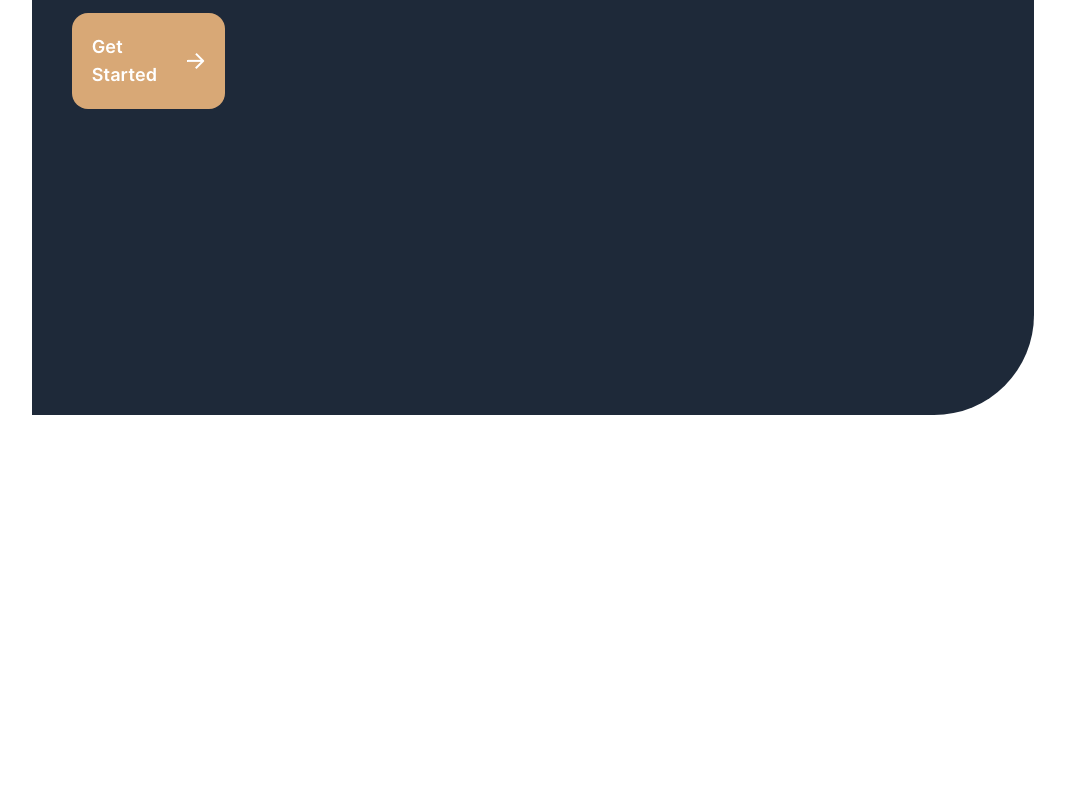
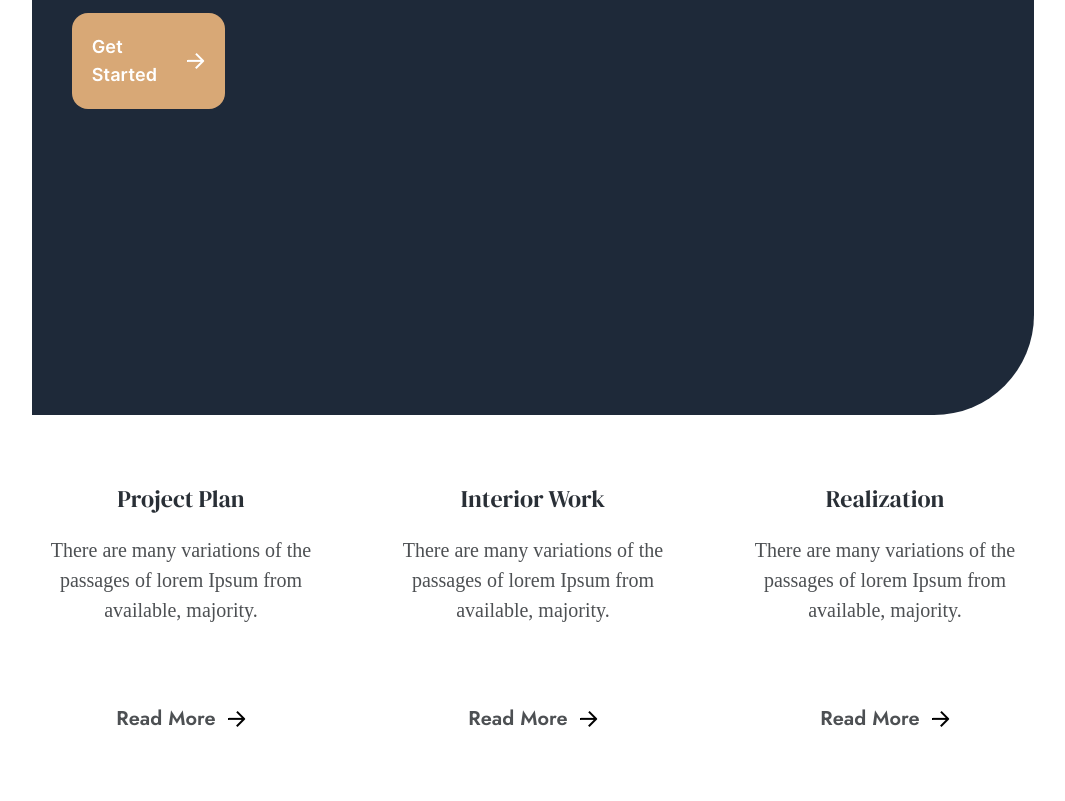
Before and after one commit to poor-memory-web/home-landing-website-html-tailwind, a website: page public/index.html in a window 1280 px wide. Shown: the part 571-1372 px from the top of the page, without its empty margins (107-1172 px from the left). Before the commit the page ends 1018 px from the top, so only its background shows below. Drawn offline with Linux system fonts and the light colour scheme; files whose address does not match are found by name.

Commit message:
build section services

```diff
--- a/public/index.html
+++ b/public/index.html
@@ -32,12 +32,16 @@
                 class="header-content w-full h-190 bg-gray-800 text-white rounded-tl-[100px] rounded-br-[100px] mt-[154px] p-10">
                 <h1 class="header-content__title font-DMSerifDisplay text-6xl mt-18 leading-[125%]">Let's make your <br>
                     home beautiful together</h1>
-                <p class="header-content__desc font-inter-semibold text-2xl mt-2 leading-[150%]">There are many variations of the passages<br> of
+                <p class="header-content__desc font-inter-semibold text-2xl mt-2 leading-[150%]">There are many
+                    variations of the passages<br> of
                     lorem Ipsum fromavailable,
                     majority.</p>
                 <div class="header-botton-link">
-                    <a href="#" class="header-contenr__link bg-primary mt-4 text-lg font-inter-semibold p-5 w-2/12 rounded-2xl flex gap-3 justify-center items-center">Get Started
-                        <img src="./images/arrow-right-white.png" alt="arrow_right_picture" class="header-content__link-arrow-icon h-4">
+                    <a href="#"
+                        class="header-contenr__link bg-primary mt-4 text-lg font-inter-semibold p-5 w-2/12 rounded-2xl flex gap-3 justify-center items-center">Get
+                        Started
+                        <img src="./images/arrow-right-white.png" alt="arrow_right_picture"
+                            class="header-content__link-arrow-icon h-4">
                     </a>
                 </div>
             </section>
@@ -46,6 +50,55 @@
 
 
 
+    <!-- *****Main***** -->
+
+
+
+    <main class="main">
+        <div class="container">
+            <section class="services w-full flex justify-between px-20">
+                <div class="services-left w-4/12 text-center p-1">
+                    <h4 class="services-left__title text-title font-DMSerifDisplay text-2xl">Project Plan</h4>
+                    <p class="services-left__desc mt-5 text-desc text-xl font-jost-regular leading-desc">There are many
+                        variations of the<br> passages of lorem Ipsum from<br>
+                        available, majority.</p>
+                    <div class="container flex justify-center">
+                        <a href="#"
+                            class="services-left__link mt-12 text-desc text-xl font-jost-semibold flex items-center gap-3">Read
+                            More <img src="./images/arrow-right-black.png" class="services-left__link h-4"
+                                alt="arrow-right-black"></a>
+                    </div>
+                </div>
+                <div class="services-left w-4/12 text-center p-1">
+                    <h4 class="services-left__title text-title font-DMSerifDisplay text-2xl">Interior Work</h4>
+                    <p class="services-left__desc mt-5 text-desc text-xl font-jost-regular leading-desc">There are many
+                        variations of the<br> passages of lorem Ipsum from<br>
+                        available, majority.</p>
+                    <div class="container flex justify-center">
+                        <a href="#"
+                            class="services-left__link mt-12 text-desc text-xl font-jost-semibold flex items-center gap-3">Read
+                            More <img src="./images/arrow-right-black.png" class="services-left__link h-4"
+                                alt="arrow-right-black"></a>
+                    </div>
+                </div>
+                <div class="services-left w-4/12 text-center p-1">
+                    <h4 class="services-left__title text-title font-DMSerifDisplay text-2xl">Realization</h4>
+                    <p class="services-left__desc mt-5 text-desc text-xl font-jost-regular leading-desc">There are many
+                        variations of the<br> passages of lorem Ipsum from<br>
+                        available, majority.</p>
+                    <div class="container flex justify-center">
+                        <a href="#"
+                            class="services-left__link mt-12 text-desc text-xl font-jost-semibold flex items-center gap-3">Read
+                            More <img src="./images/arrow-right-black.png" class="services-left__link h-4"
+                                alt="arrow-right-black"></a>
+                    </div>
+                </div>
+            </section>
+        </div>
+    </main>
+
+
+
     <script src="./javascripts/app.js"></script>
 </body>
 
--- a/src/input.css
+++ b/src/input.css
@@ -47,7 +47,10 @@
     --font-jost-bold: "Jost Bold";
 
     --color-primary : #D8A876;
-    --color-secondary : #C76904
+    --color-secondary : #C76904;
+    --color-title : #292F36;
+    --color-desc : #4D5053;
+    --leading-desc : 150%
 }
 
 @utility container {
```
Also changed, not shown: public/styles/main.css.
